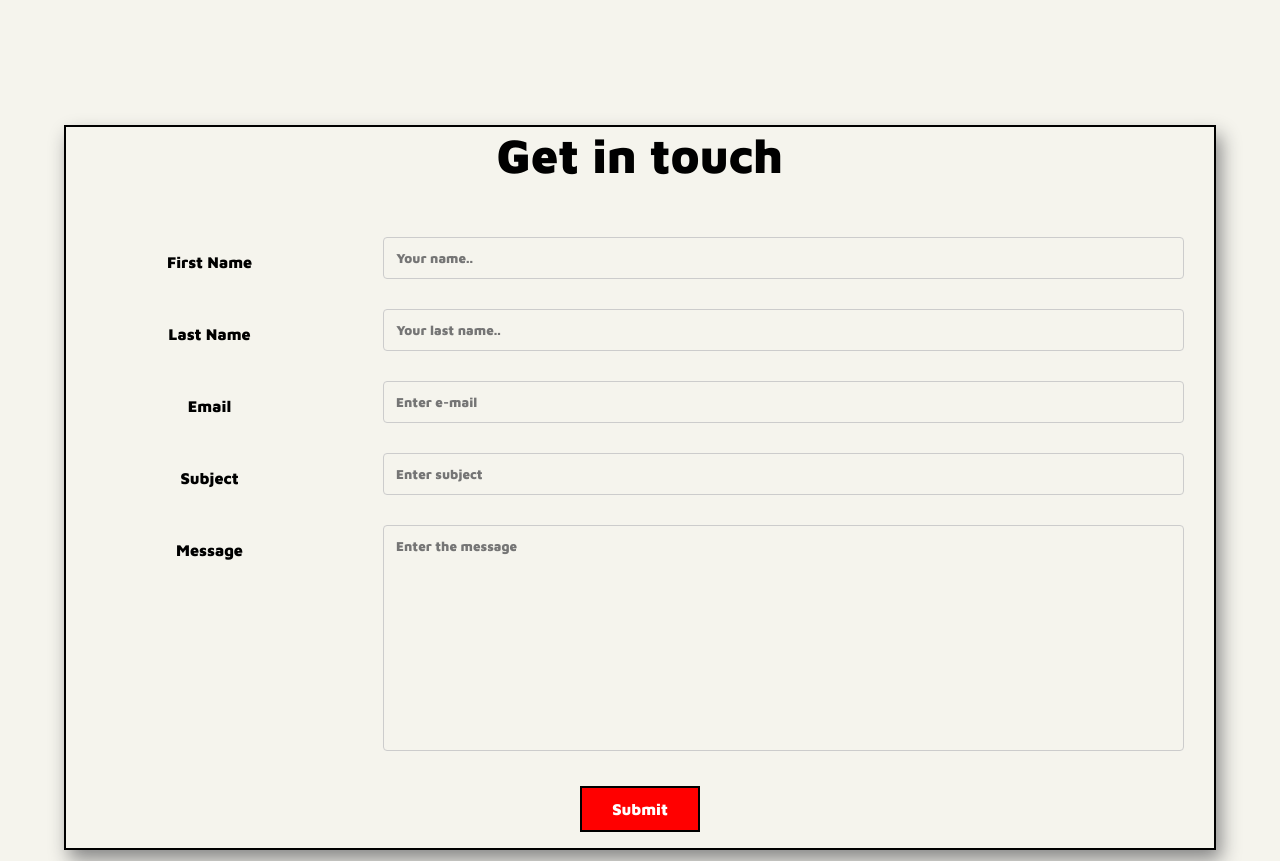
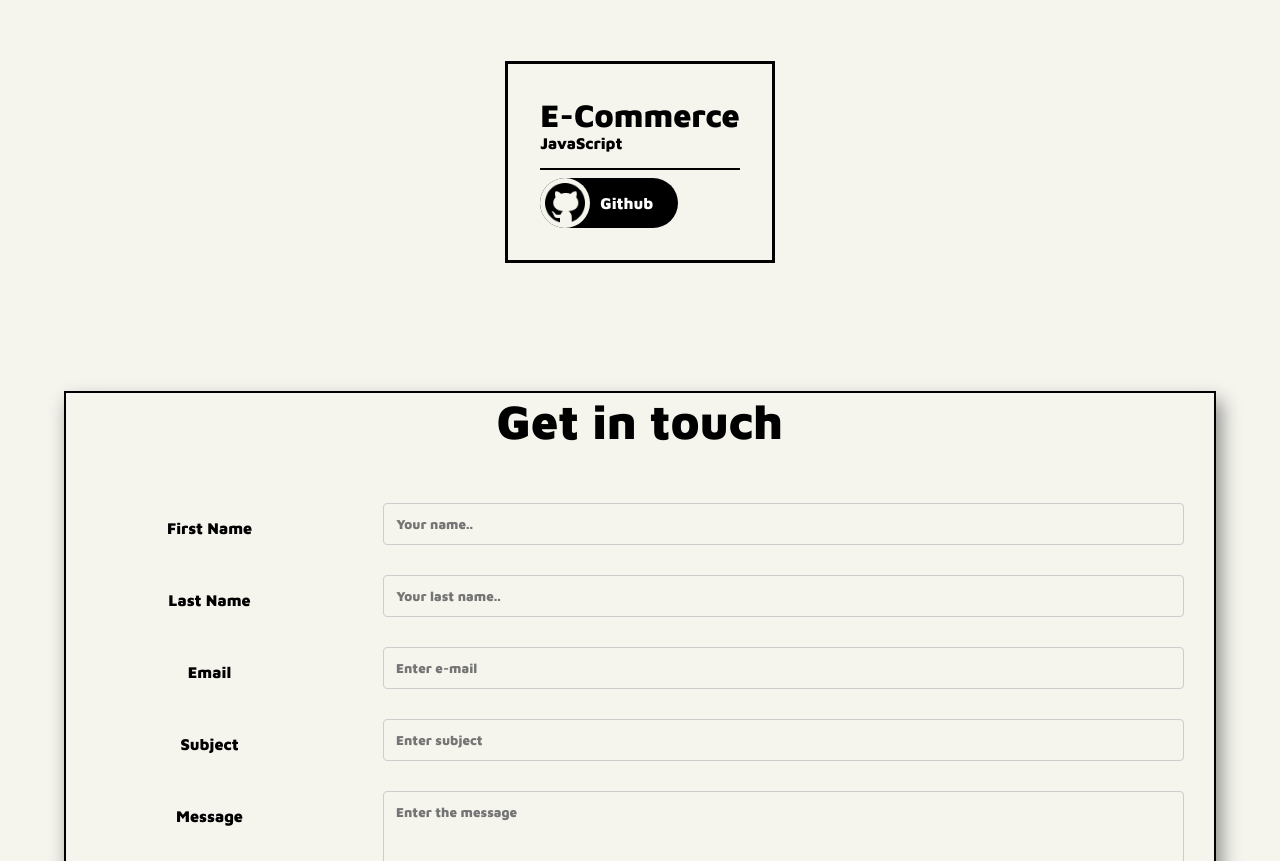
Before and after one commit to Vijay-CIS/vijay, a plain HTML site: page index.html in a window 1280 px wide. Shown: the part 2271-3132 px from the top of the page. Drawn offline with Linux system fonts and the light colour scheme.

Commit message:
added project

```diff
--- a/index.html
+++ b/index.html
@@ -221,6 +221,25 @@
               >
             </div>
           </article>
+
+          <article class="project-details">
+            <p class="project-name">E-Commerce</p>
+            <p class="project-description">JavaScript</p>
+
+            <div class="chip">
+              <img
+                src="/assets/github.png"
+                alt="github"
+                width="96"
+                height="96"
+              />
+              <a
+                href="https://github.com/Vijay-CIS/E-commerce-javasript"
+                target="_blank"
+                >Github</a
+              >
+            </div>
+          </article>
         </div>
       </section>
     </div>
```
